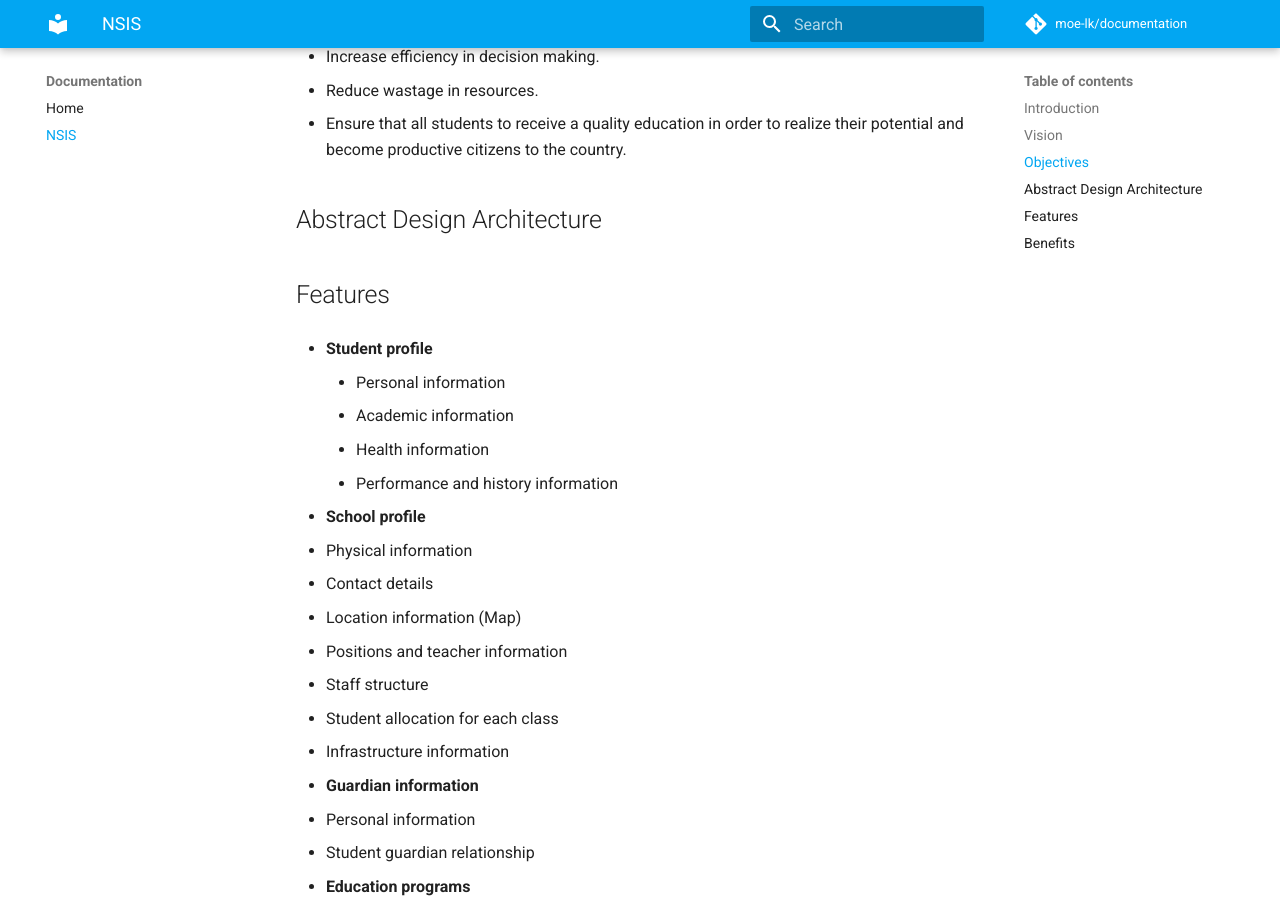
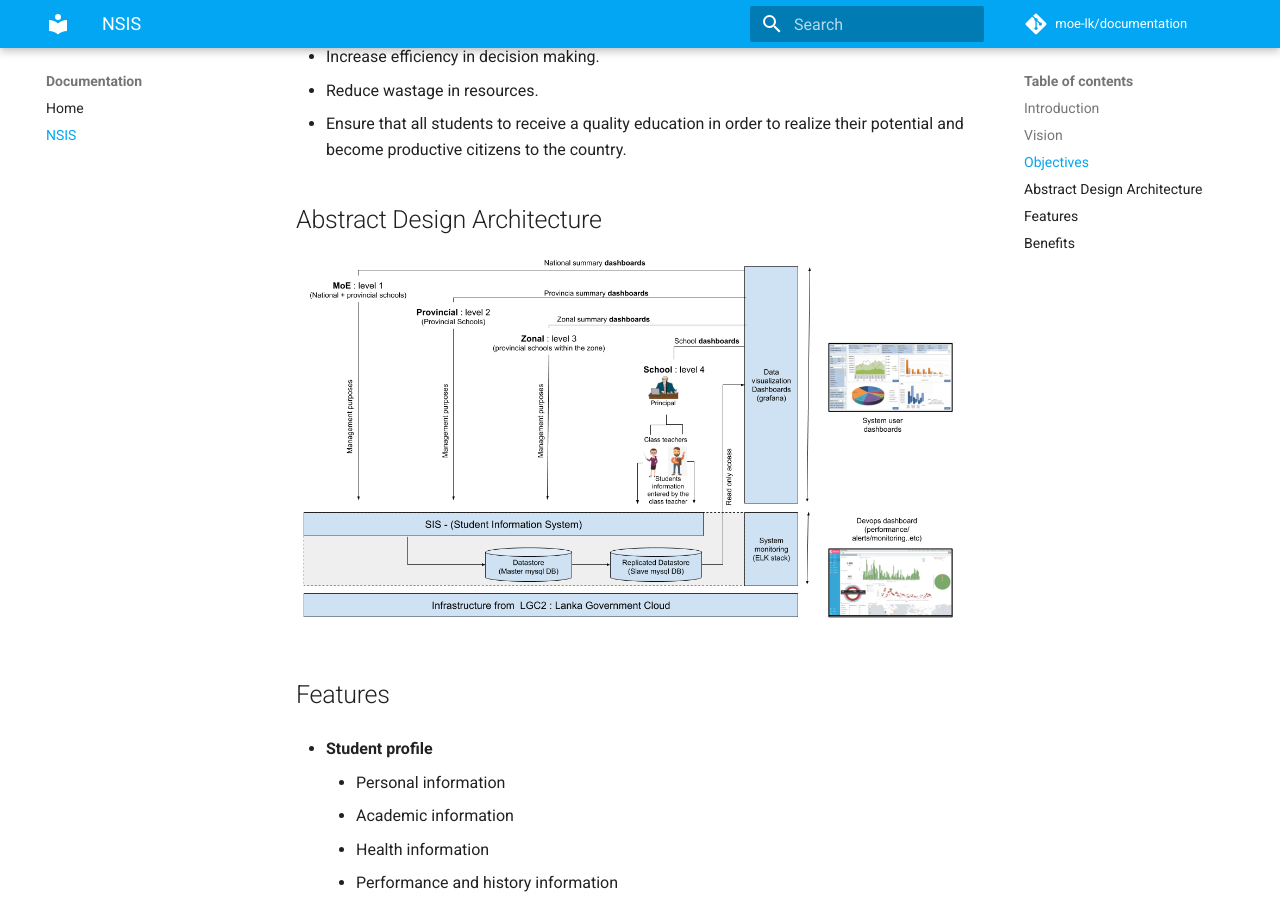
Before and after one commit to moe-lk/Documentation, an MkDocs documentation site: the page built from docs/nsis.md, in a window 1280 px wide and 900 px high, scrolled down 735 px. Built offline with MkDocs 1.6.1 and Material for MkDocs 9.7.7, drawn with Linux system fonts in a browser that asks for light colours; comment, search, counter and statistics services are not loaded.

Commit message:
Update nsis.md

```diff
--- a/docs/nsis.md
+++ b/docs/nsis.md
@@ -17,7 +17,7 @@ A complete student information system for the Ministry of education to cover all
 
 ## Abstract Design Architecture
 
-
+![Abstract Design Architecture ](images/abstract_view.png)
 
 
 
```
